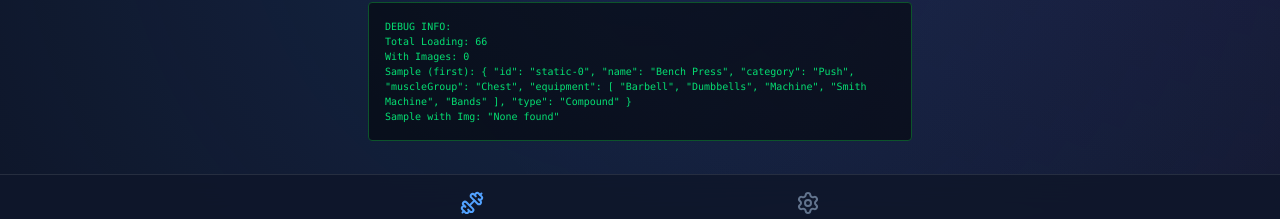
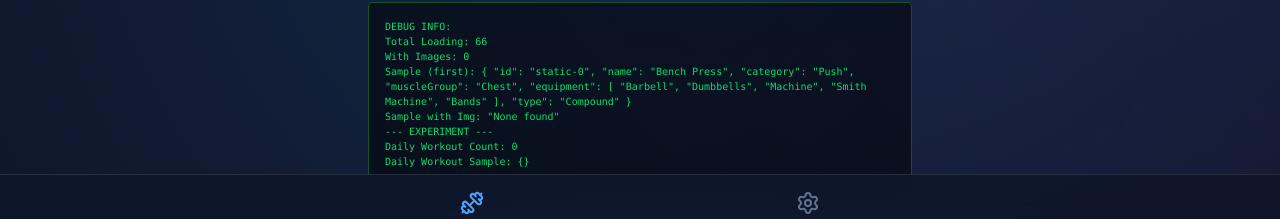
Before and after one commit to royrubin05/workout-app, a React (Vite) app: page / in a window 1280 px wide. Shown: the part 549-768 px from the top of the page. Built offline with nearby package versions, Linux system fonts and the light colour scheme; no server answers; the database is empty.

Commit message:
Enhance debug UI to inspect dailyWorkout state

```diff
--- a/src/pages/Home.tsx
+++ b/src/pages/Home.tsx
@@ -212,6 +212,9 @@ export const Home: React.FC = () => {
                 <p>With Images: {allExercises.filter((e: any) => e.gifUrl).length}</p>
                 <p>Sample (first): {JSON.stringify(allExercises[0] || {}, null, 2)}</p>
                 <p>Sample with Img: {JSON.stringify(allExercises.find((e: any) => e.gifUrl) || 'None found', null, 2)}</p>
+                <p>--- EXPERIMENT ---</p>
+                <p>Daily Workout Count: {dailyWorkout.length}</p>
+                <p>Daily Workout Sample: {JSON.stringify(dailyWorkout[0] || {}, null, 2)}</p>
             </div>
         </div >
     );
```
